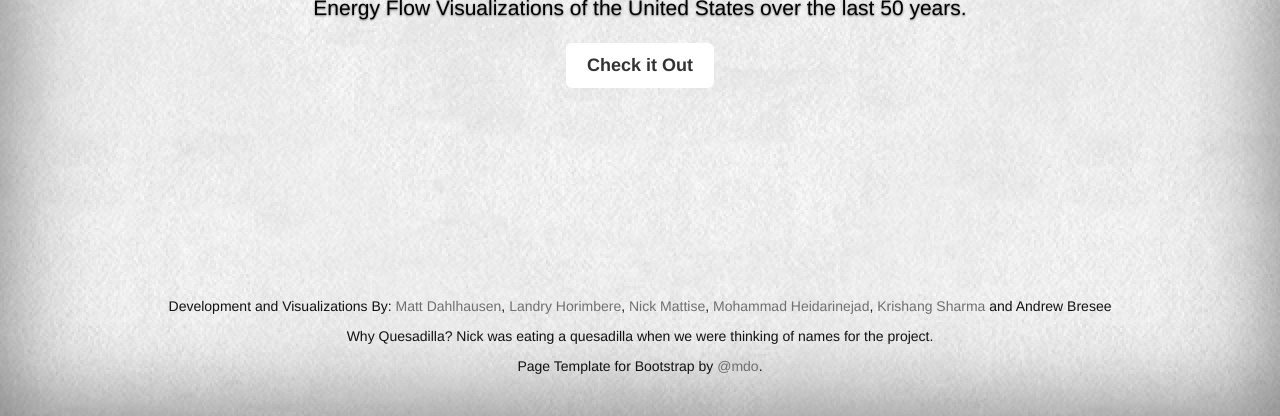
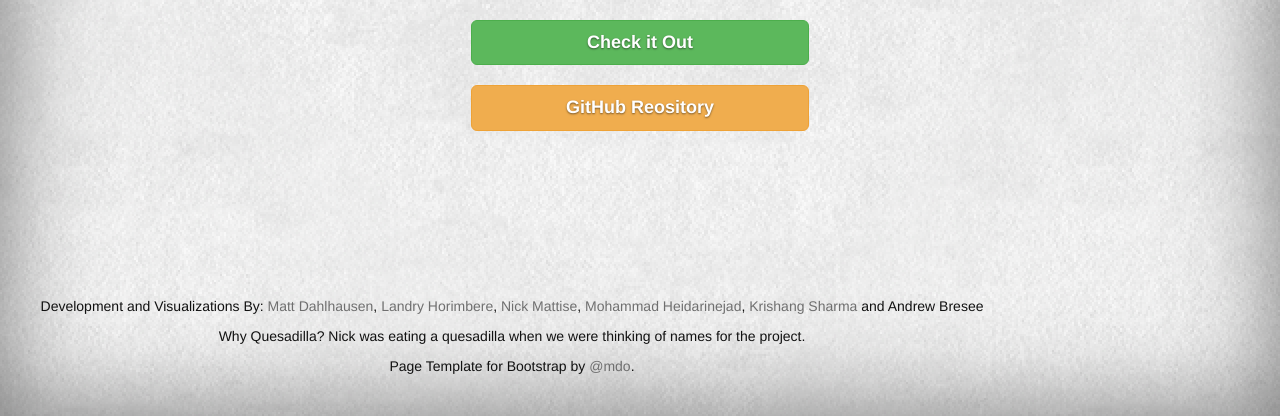
Before and after one commit to mdahlhausen/quesadilla, a website: page index.html in a window 1280 px wide. Shown: the part 384-800 px from the top of the page. Drawn offline with Linux system fonts and the light colour scheme.

Commit message:
Home Page link to github gh-pages

```diff
--- a/index.html
+++ b/index.html
@@ -41,10 +41,21 @@
 
                 <div class="inner cover">
                     <h1 class="cover-heading">Quesadilla</h1>
+                    <div class="row">
                         <p class="lead">Energy Flow Visualizations of the United States over the last 50 years.</p>
                         <p class="lead">
-                        <a href="energyFlow.html" class="btn btn-lg btn-default">Check it Out</a>
+                            <a href="energyFlow.html" class="btn btn-lg btn-success col-md-4 col-md-offset-4">Check it Out</a>
                         </p>
+                    </div>
+                    <br>
+                    <div class="row">
+                        <p class="lead">
+                            <a href="https://github.com/mdahlhausen/quesadilla/tree/gh-pages" class="btn btn-lg btn-warning col-md-4 col-md-offset-4">GitHub Reository</a>
+                        </p>
+                    </div>
+
+                </div>
+
             </div>
 
             <div class="mastfoot">
@@ -61,7 +72,6 @@
 
     </div>
 
-    </div>
 
     <!-- Bootstrap core JavaScript
     ================================================== -->
```
Lines whose indentation alone changed are shown as unchanged.
